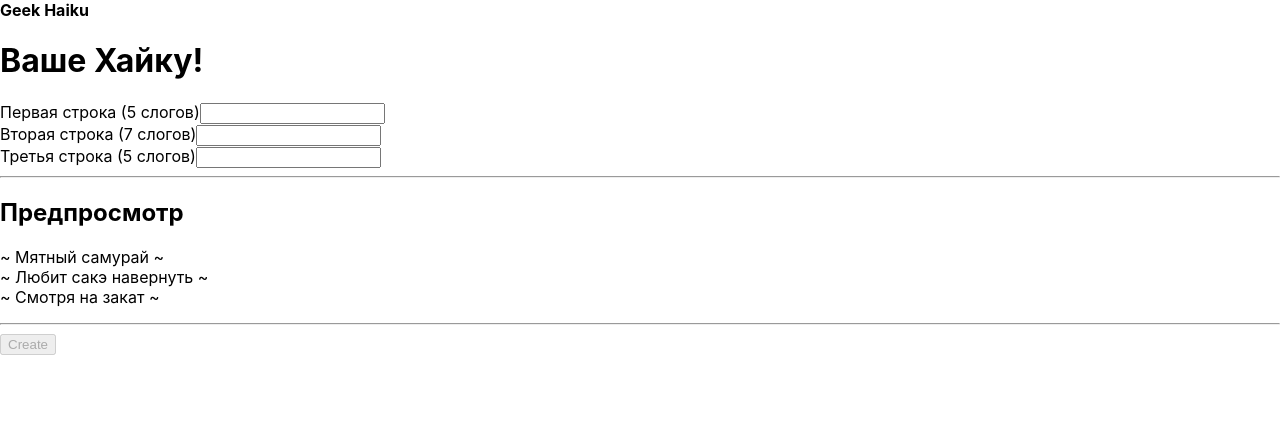
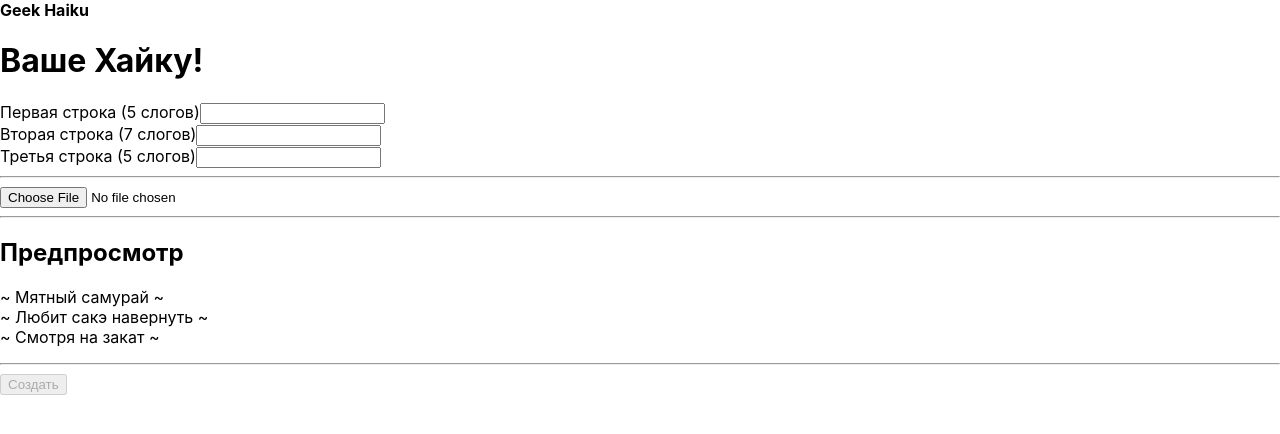
Before and after one commit to RomanWeb-RT/Geek-Haiku-app, a React app in the folder geek-haiku-front/: page /create in a window 1280 px wide. Shown: the top 434 px of the page. Built offline with nearby package versions, Linux system fonts and the light colour scheme.

Commit message:
Create basic file uploader for haiku creator

```diff
--- a/geek-haiku-front/src/components/Haiku/Haiku.js
+++ b/geek-haiku-front/src/components/Haiku/Haiku.js
@@ -4,7 +4,7 @@ import HaikuText from "./HaikuText/HaikuText";
 
 const Haiku = props => {
     return (
-        <div className={classes.Haiku}>
+        <div className={classes.Haiku} style={{background: `url(${props.image})`}}>
             <HaikuText text={props}/>
         </div>
     )
--- /dev/null
+++ b/geek-haiku-front/src/components/ImageUploader/ImageUploader.css
@@ -0,0 +1,11 @@
+.ImageUploader{
+    display: block;
+    align-self: unset;
+    font-family: Cassanet;
+    color: var(--noiseGreen);
+    font-size: 25px;
+}
+
+.ImageUploader input{
+
+}
--- /dev/null
+++ b/geek-haiku-front/src/components/ImageUploader/ImageUploader.js
@@ -0,0 +1,13 @@
+import classes from './ImageUploader.css'
+import React from "react";
+
+const ImageUploader = props => {
+
+    return(
+        <div className={classes.ImageUploader}>
+            <input type={'file'} onChange={props.onChange}/>
+        </div>
+    )
+};
+
+export default ImageUploader;
--- a/geek-haiku-front/src/containers/HaikuCreator/HaikuCreator.js
+++ b/geek-haiku-front/src/containers/HaikuCreator/HaikuCreator.js
@@ -4,6 +4,7 @@ import Button from "../../components/Ui/Button/Button";
 import Input from "../../components/Ui/Input/Input";
 import Haiku from "../../components/Haiku/Haiku";
 import {createControl, validate, validateForm} from "../../form/formFramework";
+import ImageUploader from "../../components/ImageUploader/ImageUploader";
 
 class HaikuCreator extends Component {
     state = {
@@ -25,7 +26,8 @@ class HaikuCreator extends Component {
                 invalidMessage: 'Поле не должно быть пустым',
                 id: 3
             }, {required: true}),
-        }
+        },
+        image: ''
     };
 
     submitHandler = event => {
@@ -41,7 +43,8 @@ class HaikuCreator extends Component {
                 {text: firstLine.value, id: firstLine.id},
                 {text: secondLine.value, id: secondLine.id},
                 {text: thirdLine.value, id: thirdLine.id}
-            ]
+            ],
+            image: this.state.image
         };
         haiku.push(result);
 
@@ -52,7 +55,7 @@ class HaikuCreator extends Component {
         }
     };
 
-    changeHandler = (value, controlName) => {
+    changeTextHandler = (value, controlName) => {
         const formInputs = {...this.state.formInputs};
         const control = {...formInputs[controlName]};
         control.touched = true;
@@ -67,6 +70,16 @@ class HaikuCreator extends Component {
         })
     };
 
+    changeImageHandler = value => {
+        let reader = new FileReader();
+        reader.onloadend = () => {
+            this.setState({
+                image: reader.result
+            })
+        };
+        reader.readAsDataURL(value)
+    };
+
     inputFieldsRender() {
         return Object.keys(this.state.formInputs).map((controlName) => {
             const control = this.state.formInputs[controlName];
@@ -79,7 +92,7 @@ class HaikuCreator extends Component {
                     shouldValidate={!!control.validation}
                     touched={control.touched}
                     invalidMessage={control.invalidMessage}
-                    onChange={event => this.changeHandler(event.target.value, controlName)}
+                    onChange={event => this.changeTextHandler(event.target.value, controlName)}
                 />)
         })
     }
@@ -92,15 +105,20 @@ class HaikuCreator extends Component {
                     <form onSubmit={this.submitHandler}>
                         {this.inputFieldsRender()}
                         <hr/>
+                        <ImageUploader
+                            onChange={event => this.changeImageHandler(event.target.files[0])}
+                        />
+                        <hr/>
                         <h2>Предпросмотр</h2>
                         <Haiku
                             firstLine={this.state.formInputs.firstLine.value}
                             secondLine={this.state.formInputs.secondLine.value}
                             thirdLine={this.state.formInputs.thirdLine.value}
+                            image={this.state.image}
                         />
                         <hr/>
                         <Button type="primary" onClick={this.createHaikuHandler} disabled={!this.state.isFormValid}>
-                            Create
+                            Создать
                         </Button>
                     </form>
                 </div>
```
